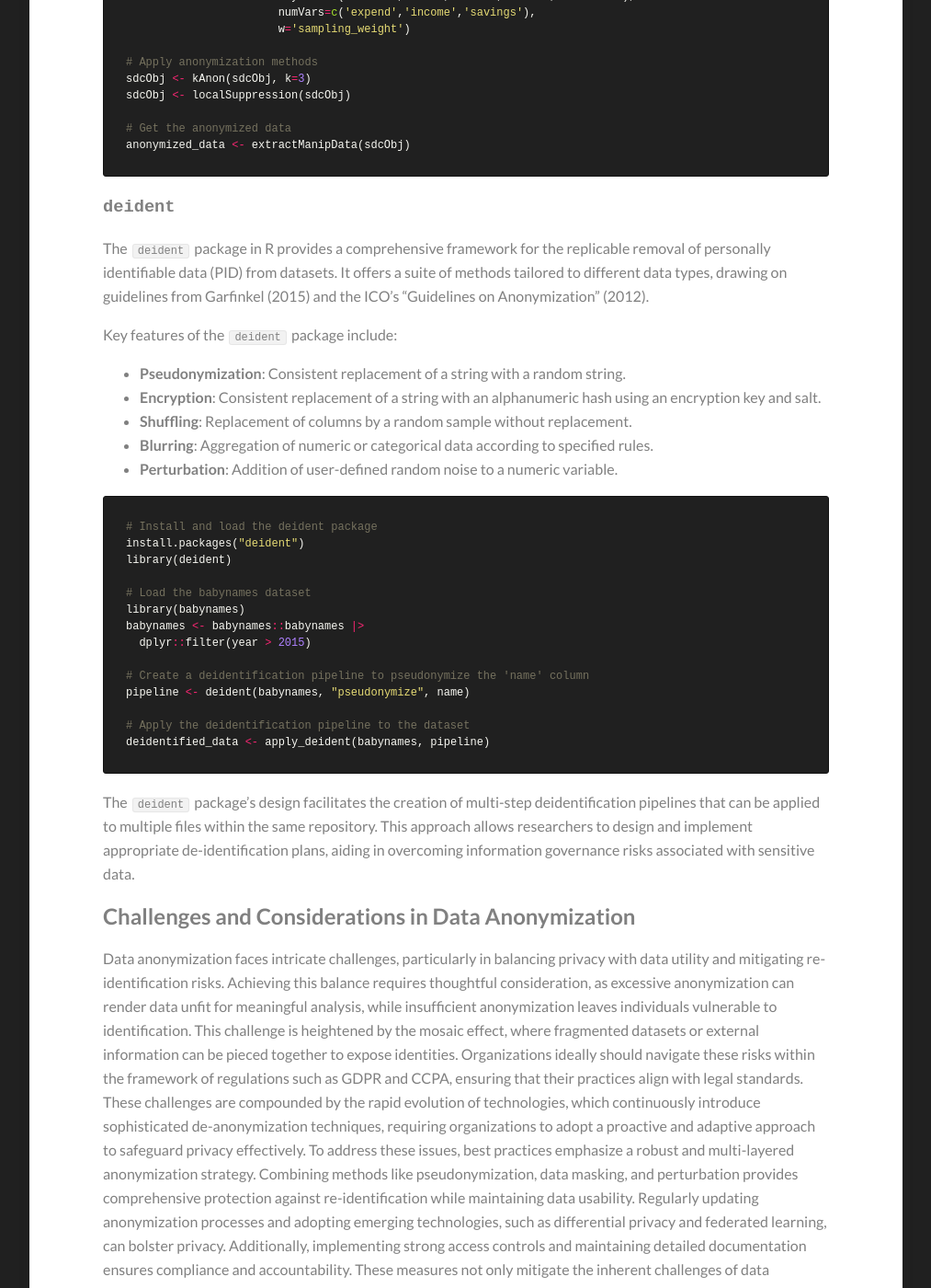
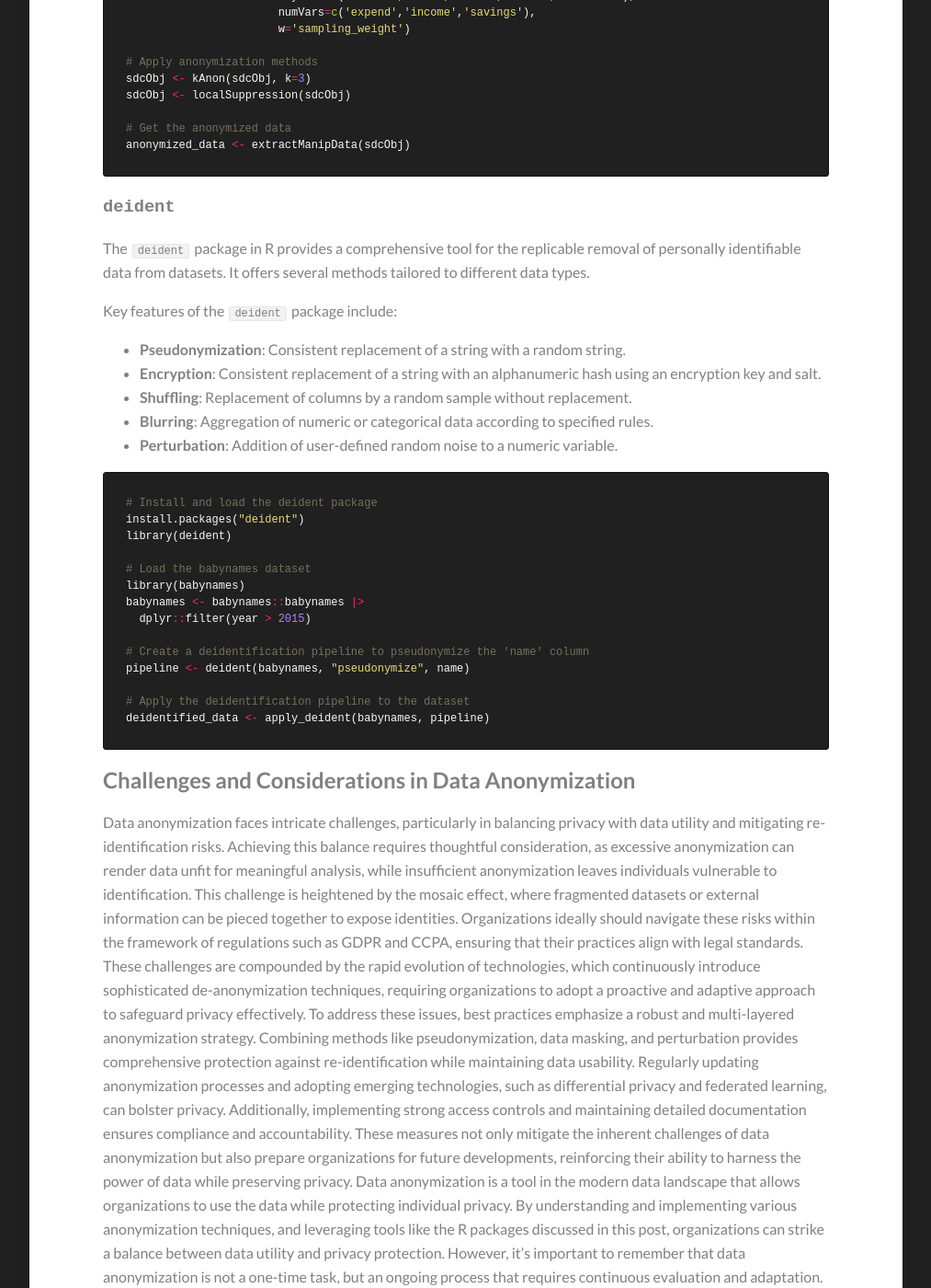
Before and after one commit to Kamran-Afzali/Kamran-Afzali.github.io, a Jekyll site: the page built from _posts/2025-05-25-anon_in_R.md, in a window 1280 px wide and 1400 px high, scrolled down 3819 px. Shown: the whole window at 92% size, without its empty margins (133-1146 px from the left). Built offline with Jekyll 4.4.1, drawn with Linux system fonts in a browser that asks for light colours.

Commit message:
Update 2025-05-25-anon_in_R.md

````diff
--- a/_posts/2025-05-25-anon_in_R.md
+++ b/_posts/2025-05-25-anon_in_R.md
@@ -105,7 +105,7 @@ anonymized_data <- extractManipData(sdcObj)
 
 ### `deident`
 
-The `deident` package in R provides a comprehensive framework for the replicable removal of personally identifiable data (PID) from datasets. It offers a suite of methods tailored to different data types, drawing on guidelines from Garfinkel (2015) and the ICO's "Guidelines on Anonymization" (2012).
+The `deident` package in R provides a comprehensive tool for the replicable removal of personally identifiable data from datasets. It offers several methods tailored to different data types.
 
 Key features of the `deident` package include:
 
@@ -132,7 +132,6 @@ pipeline <- deident(babynames, "pseudonymize", name)
 # Apply the deidentification pipeline to the dataset
 deidentified_data <- apply_deident(babynames, pipeline)
 ```
-The `deident` package's design facilitates the creation of multi-step deidentification pipelines that can be applied to multiple files within the same repository. This approach allows researchers to design and implement appropriate de-identification plans, aiding in overcoming information governance risks associated with sensitive data.
 
 ## Challenges and Considerations in Data Anonymization
 
````
